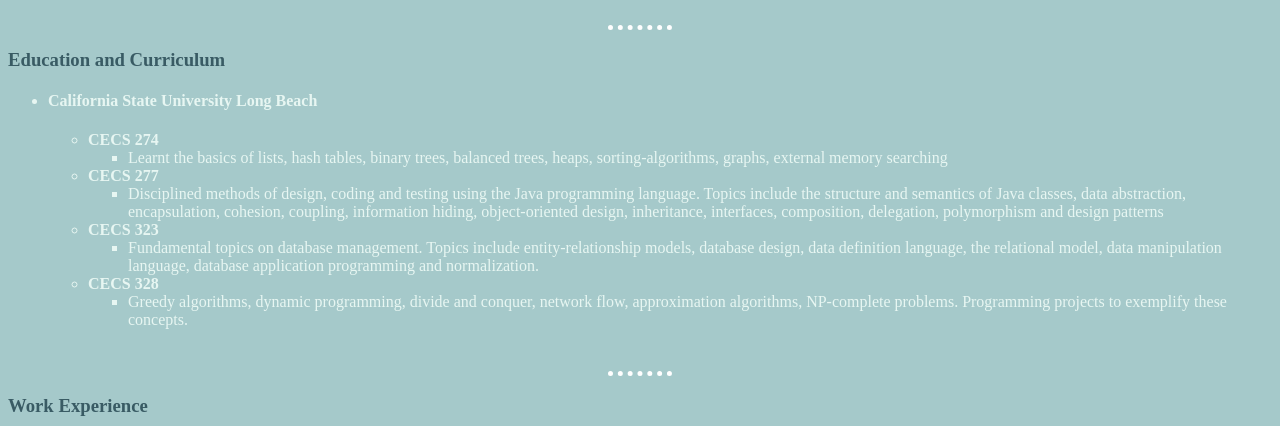
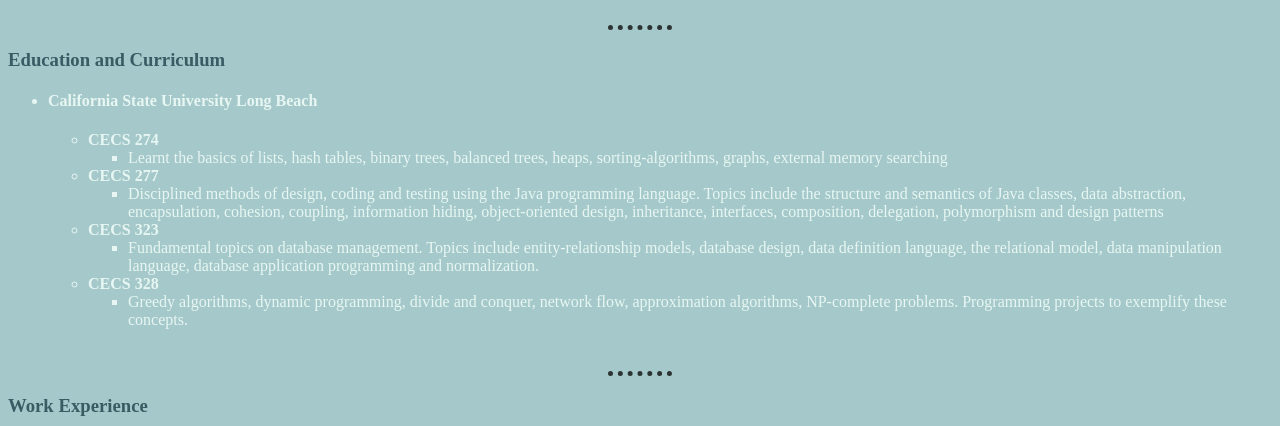
Before and after one commit to Jeetp0619/PersonalWebsite, a plain HTML site: page index.html in a window 1280 px wide. Shown: the part 316-742 px from the top of the page. Drawn offline with Linux system fonts and the light colour scheme.

Commit message:
change horizontal rule color

```diff
--- a/css/styles.css
+++ b/css/styles.css
@@ -6,7 +6,7 @@ body {
 
 hr {
     border-style:dotted none none;
-    border-color:white;
+    border-color:#2C3333;
     border-width: 5px;
     width: 5%;
 }
```
